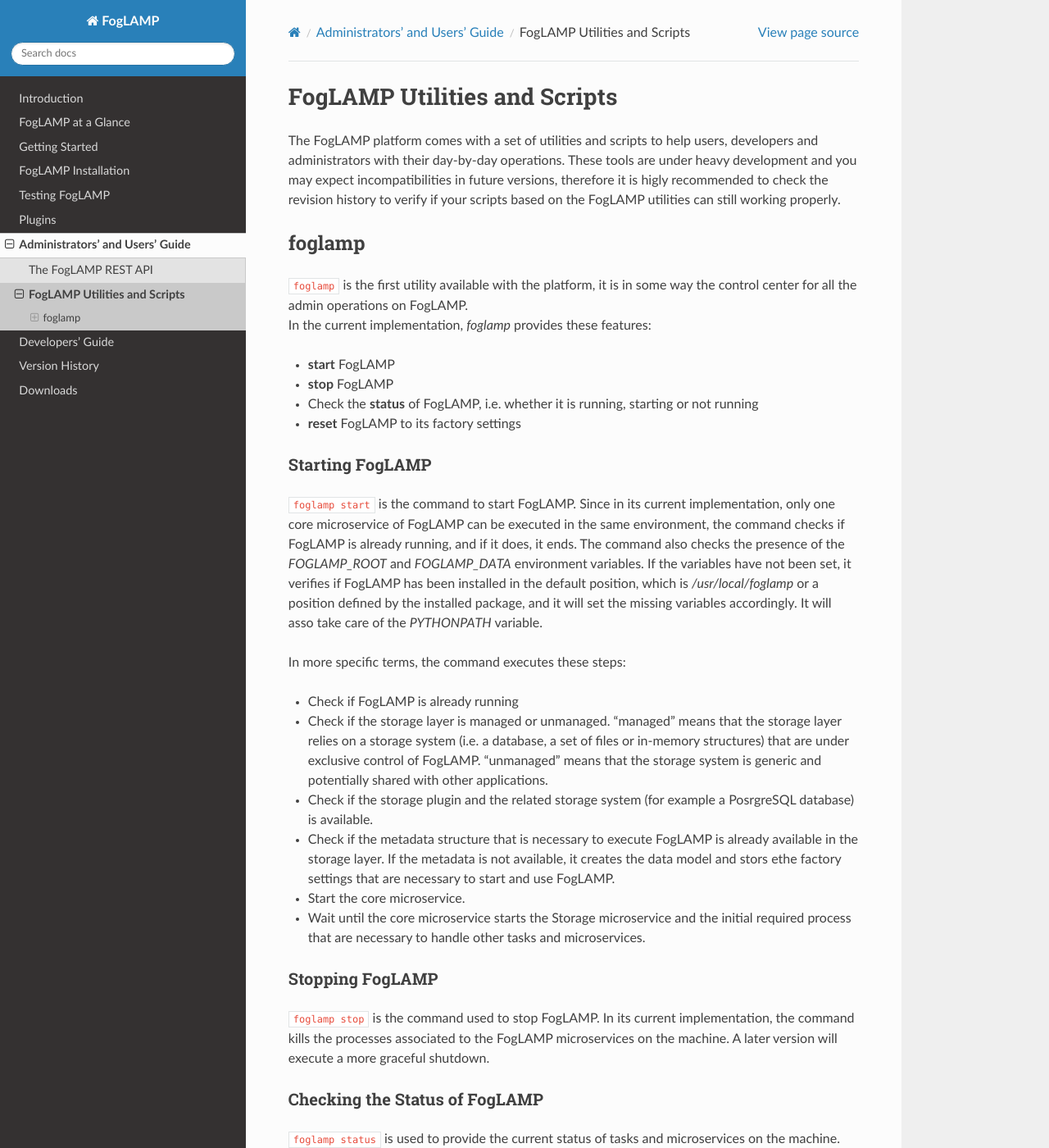
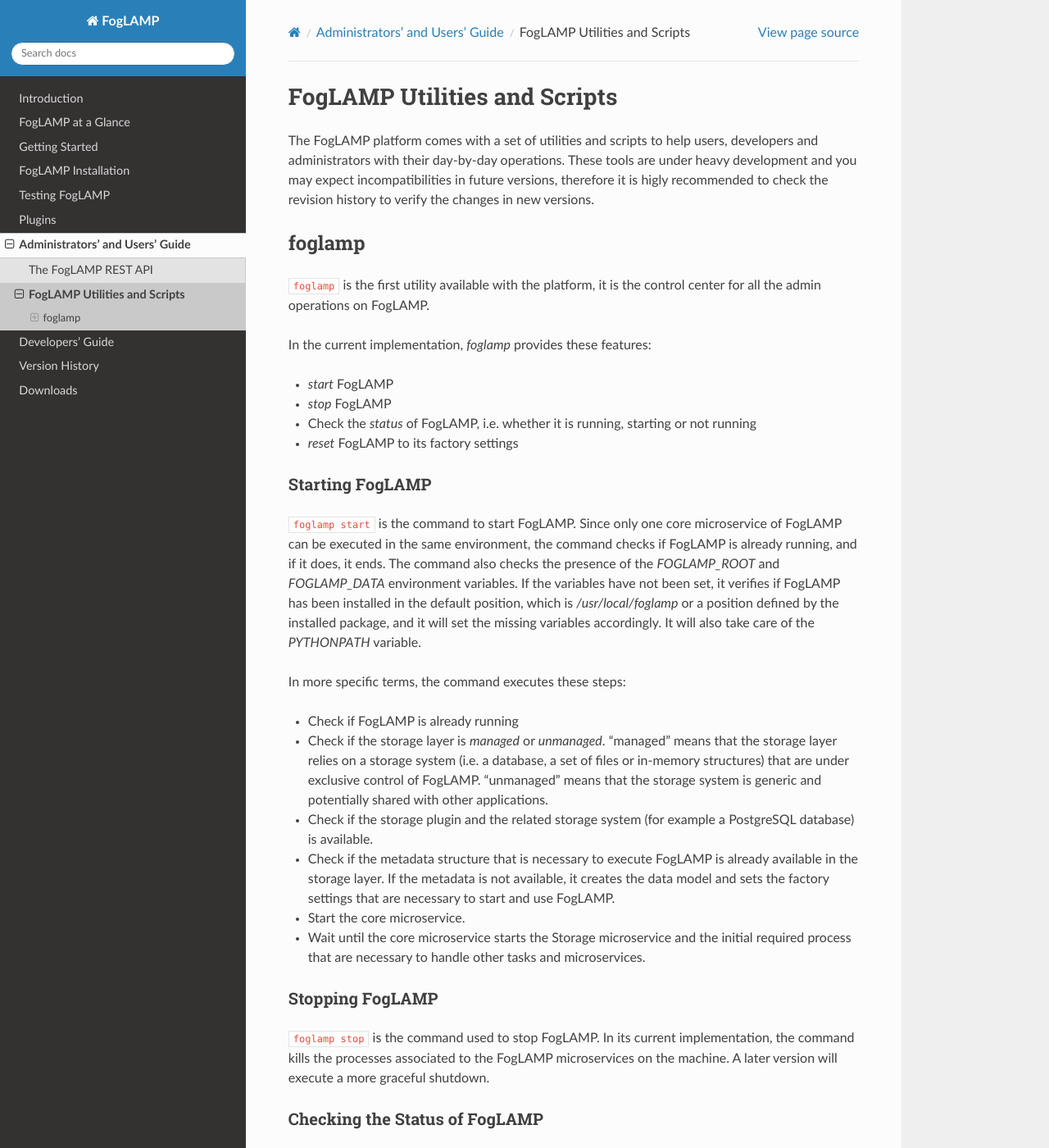
Before and after one commit to fledge-iot/fledge, a Sphinx documentation site: the page built from docs/07_admin/02_utilities.rst, in a window 1280 px wide and 1400 px high. Shown: the whole window at 82% size. Built offline with Sphinx 7.4.7 and the Read the Docs theme 2.0.0, drawn with Linux system fonts in a browser that asks for light colours; some of the changed text lies outside the part shown.

Commit message:
modified doc

```diff
--- a/docs/07_admin/02_utilities.rst
+++ b/docs/07_admin/02_utilities.rst
@@ -18,29 +18,33 @@
 FogLAMP Utilities and Scripts
 *****************************
 
-The FogLAMP platform comes with a set of utilities and scripts to help users, developers and administrators with their day-by-day operations. These tools are under heavy development and you may expect incompatibilities in future versions, therefore it is higly recommended to check the revision history to verify if your scripts based on the FogLAMP utilities can still working properly.
+The FogLAMP platform comes with a set of utilities and scripts to help users, developers and administrators with their day-by-day operations. These tools are under heavy development and you may expect incompatibilities in future versions, therefore it is higly recommended to check the revision history to verify the changes in new versions.
+
 
 foglamp
 =======
 
-``foglamp`` is the first utility available with the platform, it is in some way the control center for all the admin operations on FogLAMP. |br| In the current implementation, *foglamp* provides these features:
+``foglamp`` is the first utility available with the platform, it is the control center for all the admin operations on FogLAMP.
 
-- **start** FogLAMP
-- **stop** FogLAMP
-- Check the **status** of FogLAMP, i.e. whether it is running, starting or not running
-- **reset** FogLAMP to its factory settings
+In the current implementation, *foglamp* provides these features:
+
+- *start* FogLAMP
+- *stop* FogLAMP
+- Check the *status* of FogLAMP, i.e. whether it is running, starting or not running
+- *reset* FogLAMP to its factory settings
+
 
 Starting FogLAMP
 ----------------
 
-``foglamp start`` is the command to start FogLAMP. Since in its current implementation, only one core microservice of FogLAMP can be executed in the same environment, the command checks if FogLAMP is already running, and if it does, it ends. The command also checks the presence of the *FOGLAMP_ROOT* and *FOGLAMP_DATA* environment variables. If the variables have not been set, it verifies if FogLAMP has been installed in the default position, which is */usr/local/foglamp* or a position defined by the installed package, and it will set the missing variables accordingly. It will asso take care of the *PYTHONPATH* variable.
+``foglamp start`` is the command to start FogLAMP. Since only one core microservice of FogLAMP can be executed in the same environment, the command checks if FogLAMP is already running, and if it does, it ends. The command also checks the presence of the *FOGLAMP_ROOT* and *FOGLAMP_DATA* environment variables. If the variables have not been set, it verifies if FogLAMP has been installed in the default position, which is */usr/local/foglamp* or a position defined by the installed package, and it will set the missing variables accordingly. It will also take care of the *PYTHONPATH* variable.
 
 In more specific terms, the command executes these steps:
 
 - Check if FogLAMP is already running
-- Check if the storage layer is managed or unmanaged. "managed" means that the storage layer relies on a storage system (i.e. a database, a set of files or in-memory structures) that are under exclusive control of FogLAMP. "unmanaged" means that the storage system is generic and potentially shared with other applications.
-- Check if the storage plugin and the related storage system (for example a PosrgreSQL database) is available.
-- Check if the metadata structure that is necessary to execute FogLAMP is already available in the storage layer. If the metadata is not available, it creates the data model and stors ethe factory settings that are necessary to start and use FogLAMP.
+- Check if the storage layer is *managed* or *unmanaged*. "managed" means that the storage layer relies on a storage system (i.e. a database, a set of files or in-memory structures) that are under exclusive control of FogLAMP. "unmanaged" means that the storage system is generic and potentially shared with other applications.
+- Check if the storage plugin and the related storage system (for example a PostgreSQL database) is available.
+- Check if the metadata structure that is necessary to execute FogLAMP is already available in the storage layer. If the metadata is not available, it creates the data model and sets the factory settings that are necessary to start and use FogLAMP.
 - Start the core microservice.
 - Wait until the core microservice starts the Storage microservice and the initial required process that are necessary to handle other tasks and microservices.
 
@@ -85,7 +93,7 @@ The command forces you to insert the word *YES*, all in uppercase, to continue:
 
 .. code-block:: console
 
-$ foglamp reset
-This script will remove all data stored in the server.
-Enter YES if you want to continue: YES
-$
+  $ foglamp reset
+  This script will remove all data stored in the server.
+  Enter YES if you want to continue: YES
+  $
```
Also changed, not shown: other parts of docs/07_admin/02_utilities.rst (+5 -1 lines).
